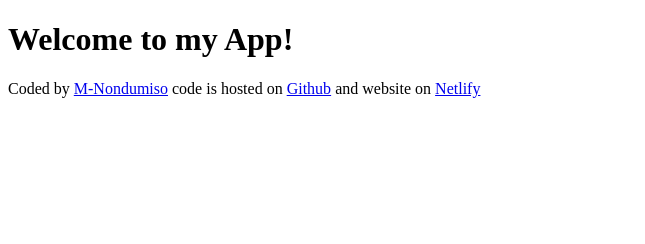
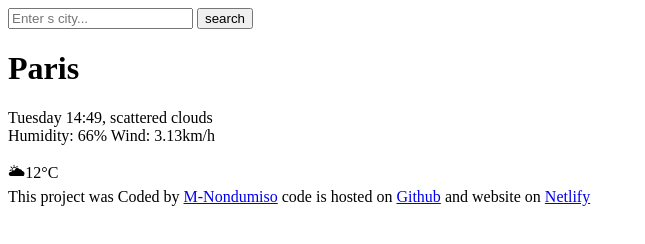
Before and after one commit to nondumisom/my-weather-app, a plain HTML site: page index.html in a window 1280 px wide. Shown: the whole page, without its empty margins (0-645 px from the left). Drawn offline with Linux system fonts and the light colour scheme.

Commit message:
added HTML to the project

```diff
--- a/index.html
+++ b/index.html
@@ -6,9 +6,29 @@
     <title>Nondumiso's Weather App</title>
   </head>
   <body>
-    <h1>Welcome to my App!</h1>
+    <header>
+      <form>
+        <input type="search" placeholder="Enter s city..." required />
+        <input type="submit" value="search" />
+      </form>
+    </header>
+
+    <main>
+      <div>
+        <h1>Paris</h1>
+
+        <p>
+          Tuesday 14:49, scattered clouds
+          <br />
+
+          Humidity: 66% Wind: 3.13km/h
+        </p>
+      </div>
+      <div>🌥12&degC</div>
+    </main>
+
     <footer>
-      Coded by
+      This project was Coded by
       <a href="https://github.com/nondumisom" target="_blank">M-Nondumiso</a>
       code is hosted on
       <a href="https://github.com/nondumisom/my-weather-app" target="_blank"
```
